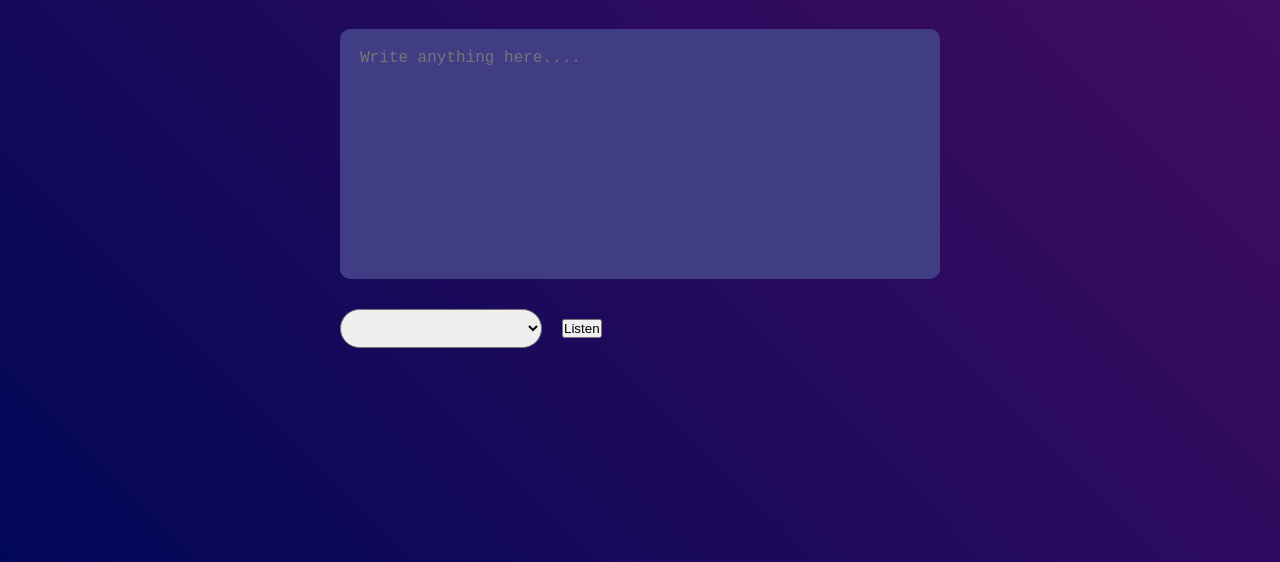
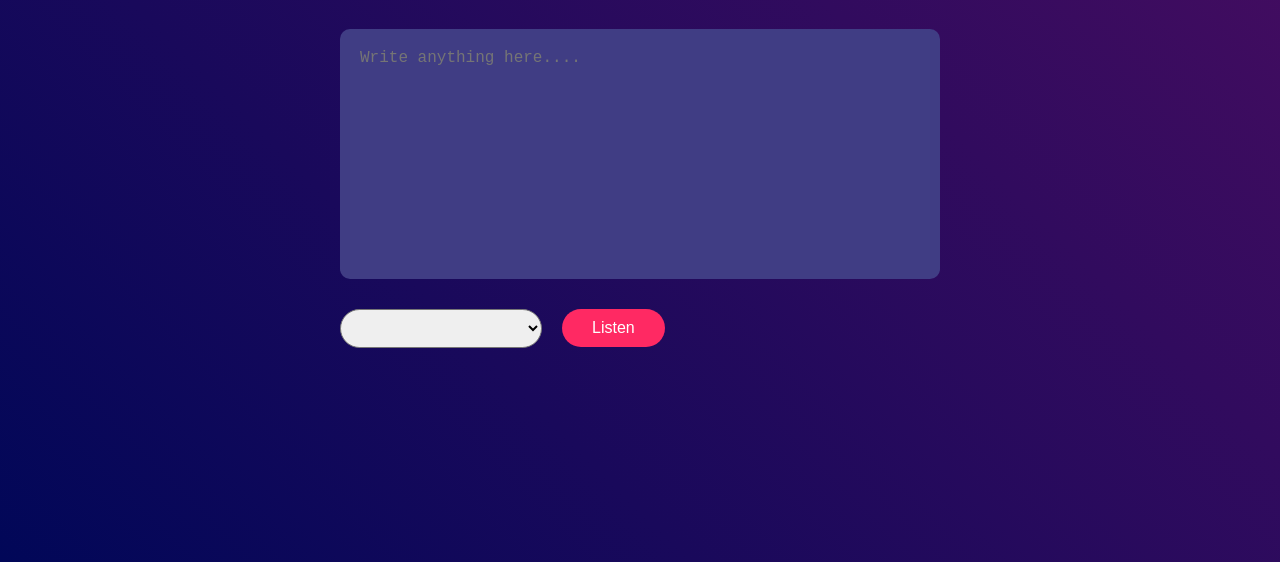
Before and after one commit to FerdouseOfficial/Text-To-Voice-Converter, a plain HTML site: page index.html in a window 1280 px wide. Shown: the part 238-800 px from the top of the page. Drawn offline with Linux system fonts and the light colour scheme.

Commit message:
Facing problem and solving them

```diff
--- a/style.css
+++ b/style.css
@@ -44,16 +44,27 @@ span {
   margin-bottom: 30px;
   /* resize: none; */
 }
-.hero textarea::placeholder{
-    font-size: 16px;
+.hero textarea::placeholder {
+  font-size: 16px;
 }
 .hero select {
   padding: 10px 90px;
   border-radius: 20px;
 }
-.row{
-    width: 600px;
-    display: flex;
-    align-items: center;
-    gap: 20px;
+.row {
+  width: 600px;
+  display: flex;
+  align-items: center;
+  gap: 20px;
 }
+
+button {
+  background-color: #ff2963;
+  color: #fff;
+  font-size: 16px;
+  padding: 10px 30px;
+  border-radius: 35px;
+  border: 0;
+  outline: 0;
+  cursor: pointer;
+}
```
